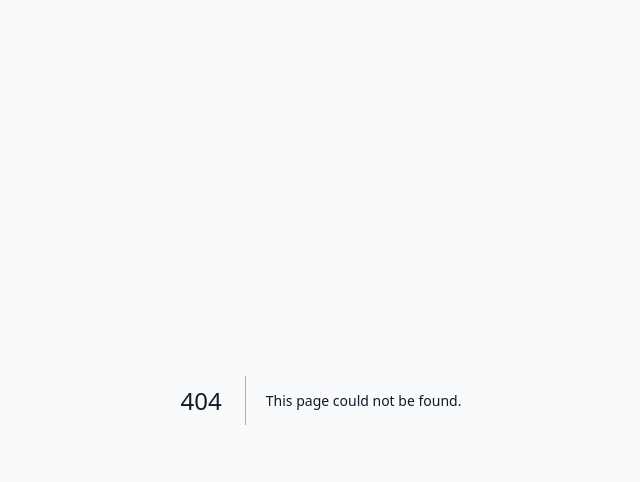
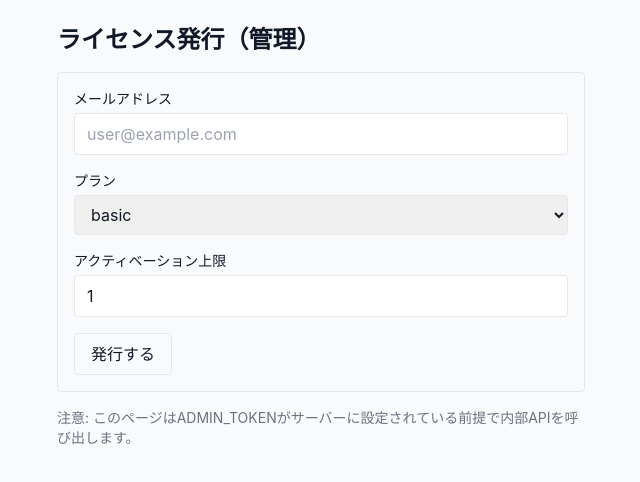
Before and after one commit to Newrona-pi/contact-form-agent, a Next.js app in the folder license-key/: page /admin in a window 1280 px wide. Before the commit this address had no page. Shown: the top 482 px of the page, without its empty margins (319-959 px from the left). Built offline with nearby package versions, Linux system fonts and the light colour scheme.

Commit message:
feat(license-key): add /admin page to issue licenses from deployed environment using server action

```diff
--- /dev/null
+++ b/license-key/app/admin/page.tsx
@@ -0,0 +1,86 @@
+"use server";
+
+import React from "react";
+import { revalidatePath } from "next/cache";
+
+async function issueLicenseAction(formData: FormData) {
+  const email = String(formData.get("email") || "").trim();
+  const plan = String(formData.get("plan") || "basic").trim();
+  const activationLimit = Number(formData.get("activationLimit") || 1);
+
+  if (!email) {
+    return { ok: false, message: "メールアドレスを入力してください" };
+  }
+
+  const adminToken = process.env.ADMIN_TOKEN;
+  if (!adminToken) {
+    return { ok: false, message: "サーバーにADMIN_TOKENが設定されていません" };
+  }
+
+  // 同一プロジェクト内の内部APIを呼ぶ（サーバー側からヘッダ付与）
+  const res = await fetch(`${process.env.NEXT_PUBLIC_APP_URL ?? ""}/api/admin/issue-license`, {
+    method: "POST",
+    headers: {
+      "Content-Type": "application/json",
+      "x-admin-token": adminToken,
+    },
+    body: JSON.stringify({ email, plan, activationLimit }),
+    cache: "no-store",
+  });
+
+  if (!res.ok) {
+    const err = await res.json().catch(() => ({} as any));
+    return { ok: false, message: `発行に失敗しました: ${err?.error ?? res.statusText}` };
+  }
+
+  revalidatePath("/admin");
+  return { ok: true, message: "ライセンスを発行しました（メール送信含む）" };
+}
+
+export default async function AdminPage() {
+  return (
+    <main className="p-6 max-w-xl mx-auto">
+      <h1 className="text-2xl font-bold mb-4">ライセンス発行（管理）</h1>
+
+      <form action={issueLicenseAction} className="space-y-4 border rounded p-4">
+        <div>
+          <label className="block text-sm mb-1">メールアドレス</label>
+          <input
+            type="email"
+            name="email"
+            required
+            className="w-full border rounded px-3 py-2"
+            placeholder="user@example.com"
+          />
+        </div>
+
+        <div>
+          <label className="block text-sm mb-1">プラン</label>
+          <select name="plan" defaultValue="basic" className="w-full border rounded px-3 py-2">
+            <option value="basic">basic</option>
+            <option value="pro">pro</option>
+            <option value="enterprise">enterprise</option>
+          </select>
+        </div>
+
+        <div>
+          <label className="block text-sm mb-1">アクティベーション上限</label>
+          <input
+            type="number"
+            name="activationLimit"
+            min={1}
+            max={10}
+            defaultValue={1}
+            className="w-full border rounded px-3 py-2"
+          />
+        </div>
+
+        <button type="submit" className="border rounded px-4 py-2">発行する</button>
+      </form>
+
+      <p className="text-sm text-gray-500 mt-4">
+        注意: このページはADMIN_TOKENがサーバーに設定されている前提で内部APIを呼び出します。
+      </p>
+    </main>
+  );
+}
```
